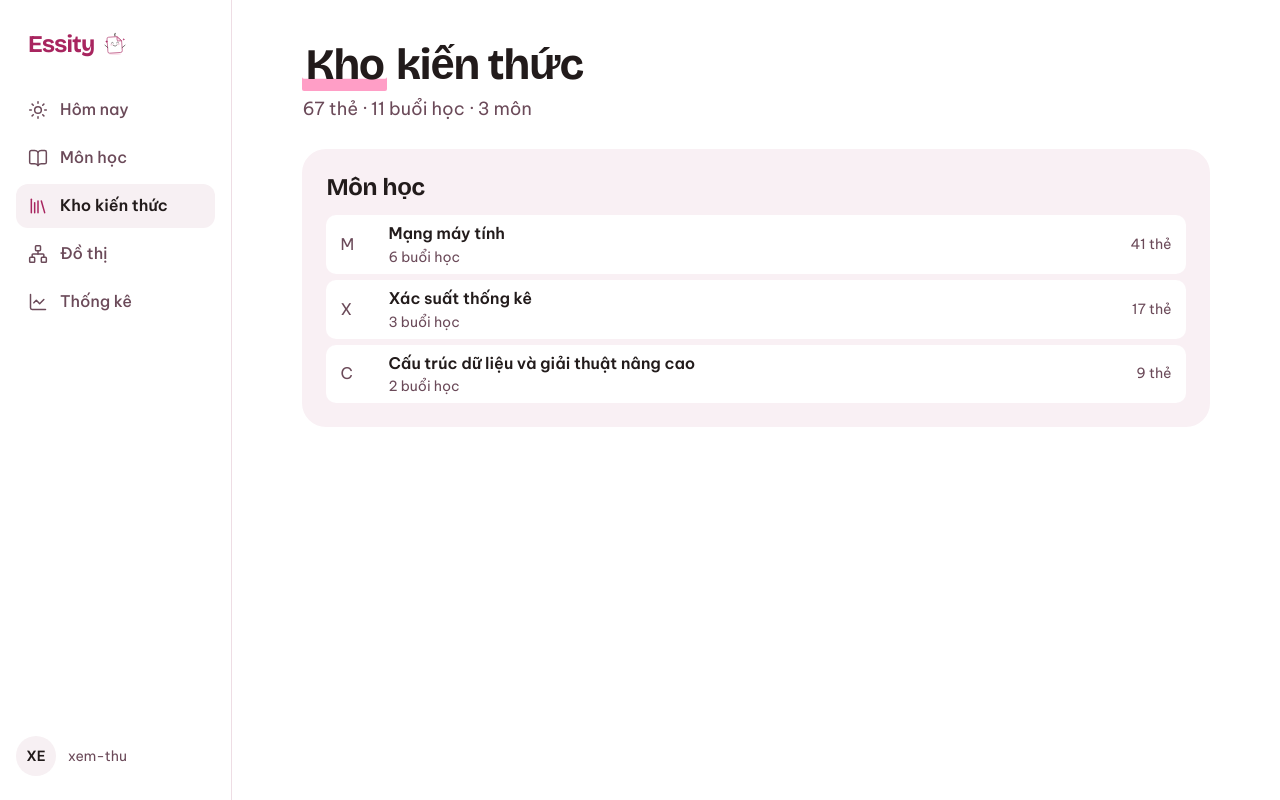
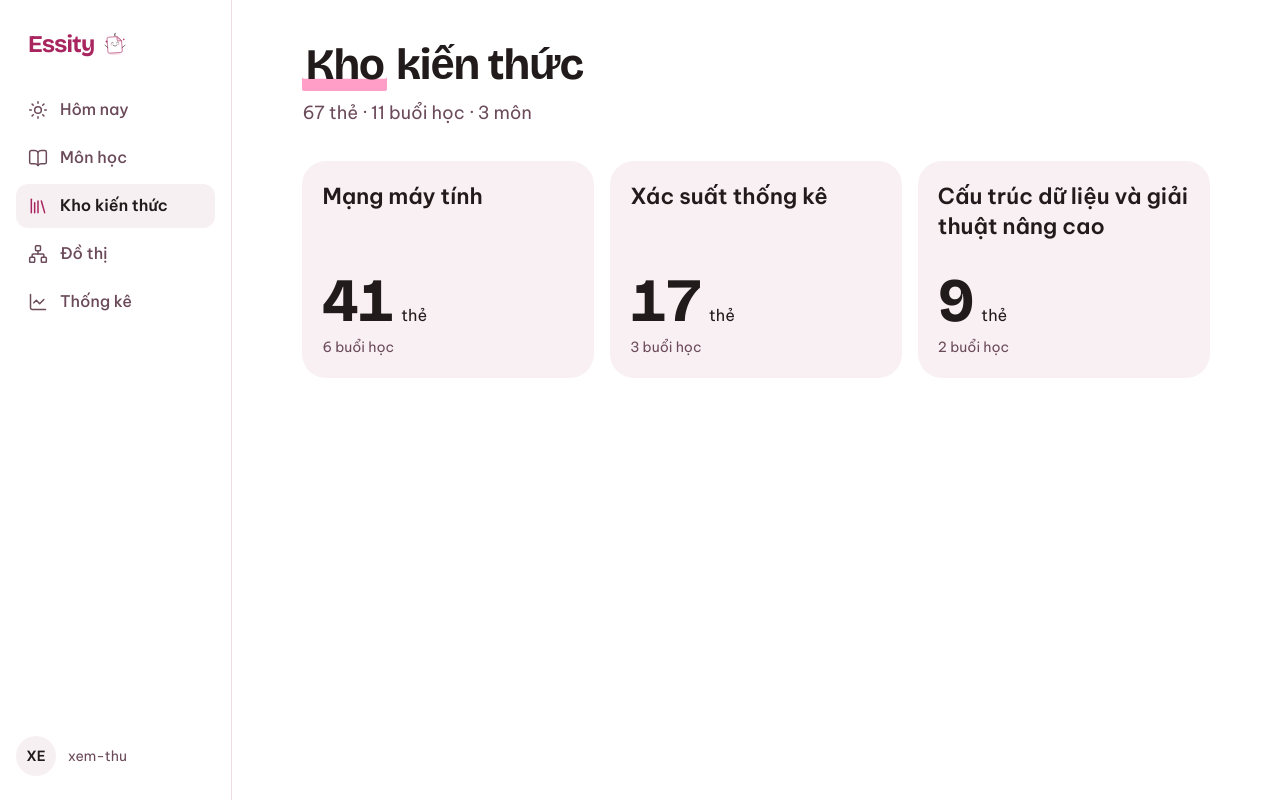
Before and after one commit to Nha-Cong-Dong/Essity, a Next.js app in the folder apps/web/: page /design-preview/kho in a window 1280 px wide. Built offline with nearby package versions, Linux system fonts and the light colour scheme.

Commit message:
UI-A: Kho subjects as a card grid with big numbers, hide empty twins

```diff
--- a/apps/web/components/vault/vault-view.tsx
+++ b/apps/web/components/vault/vault-view.tsx
@@ -71,21 +71,22 @@ export function VaultView({ view, subjectId }: { view: VaultViewData; subjectId?
       </div>
     );
   }
-  const totalCards = view.subjects.reduce((n, s) => n + s.cards, 0);
-  const totalSessions = view.subjects.reduce((n, s) => n + s.sessions, 0);
+  const subjects = withoutEmptyTwins(view.subjects);
+  const totalCards = subjects.reduce((n, s) => n + s.cards, 0);
+  const totalSessions = subjects.reduce((n, s) => n + s.sessions, 0);
   return (
-    <div className="flex min-w-0 flex-col gap-6">
+    <div className="flex min-w-0 flex-col gap-8">
       <div>
         <h1 className="m-0 font-display text-title">
           <span className="hl-word">Kho</span> kiến thức
         </h1>
-        {view.subjects.length > 0 && (
-          <p className="m-0 mt-1 text-read text-ink-soft" data-vault-sub>
-            {totalCards} thẻ · {totalSessions} buổi học · {view.subjects.length} môn
+        {subjects.length > 0 && (
+          <p className="m-0 mt-2 text-read text-ink-soft" data-vault-sub>
+            {totalCards} thẻ · {totalSessions} buổi học · {subjects.length} môn
           </p>
         )}
       </div>
-      {view.subjects.length === 0 ? (
+      {subjects.length === 0 ? (
         <EmptyState
           mascot="vui"
           title="Chưa có môn nào."
@@ -97,22 +98,40 @@ export function VaultView({ view, subjectId }: { view: VaultViewData; subjectId?
           }
         />
       ) : (
-        <>
-          <NxList title="Môn học">
-            {view.subjects.map((s) => (
-              <NxRow
-                key={s.id}
-                lead={[...s.name.trim()][0]?.toLocaleUpperCase("vi") ?? ""}
-                state={`${s.cards} thẻ`}
+        // UI-A: one card per subject in a 2-3 column grid; the card count is the number of the card.
+        <ul className="m-0 grid list-none gap-4 p-0 min-[640px]:grid-cols-2 min-[1100px]:grid-cols-3" data-vault-subjects>
+          {subjects.map((s) => (
+            <li key={s.id} className="min-w-0">
+              <a
                 href={`/kho-kien-thuc?subject=${s.id}`}
+                className="flex h-full min-h-44 flex-col justify-between gap-6 rounded-tile bg-hong-tint p-5 text-ink no-underline hover:bg-sunken"
               >
-                <span className="block font-semibold break-words">{s.name}</span>
-                <span className="block text-meta text-ink-soft">{s.sessions} buổi học</span>
-              </NxRow>
-            ))}
-          </NxList>
-        </>
+                <span className="block text-lead font-semibold [overflow-wrap:anywhere]">{s.name}</span>
+                <span className="flex flex-col">
+                  <span className="flex items-baseline gap-2">
+                    <span className="font-display text-display tabular-nums">{s.cards}</span>
+                    <span className="text-body">thẻ</span>
+                  </span>
+                  <span className="text-meta text-ink-soft">{s.sessions} buổi học</span>
+                </span>
+              </a>
+            </li>
+          ))}
+        </ul>
       )}
     </div>
   );
 }
+
+/** A subject with nothing in it is hidden when another subject of the same name has something. */
+export function withoutEmptyTwins(subjects: VaultSubject[]): VaultSubject[] {
+  const filled = new Set(subjects.filter((s) => s.cards > 0 || s.sessions > 0).map((s) => s.name.trim()));
+  const seen = new Set<string>();
+  return subjects.filter((s) => {
+    const key = s.name.trim();
+    const empty = s.cards === 0 && s.sessions === 0;
+    if (empty && (filled.has(key) || seen.has(key))) return false;
+    if (empty) seen.add(key);
+    return true;
+  });
+}
```
Also changed, not shown: 1 other file (tests, documents, lock files or other folders).
